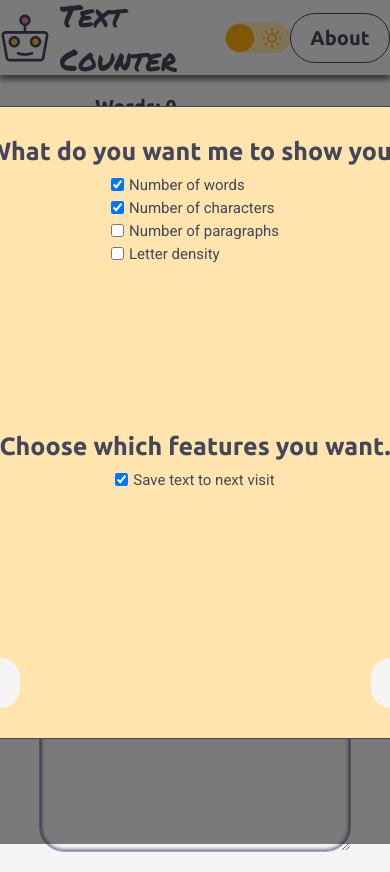
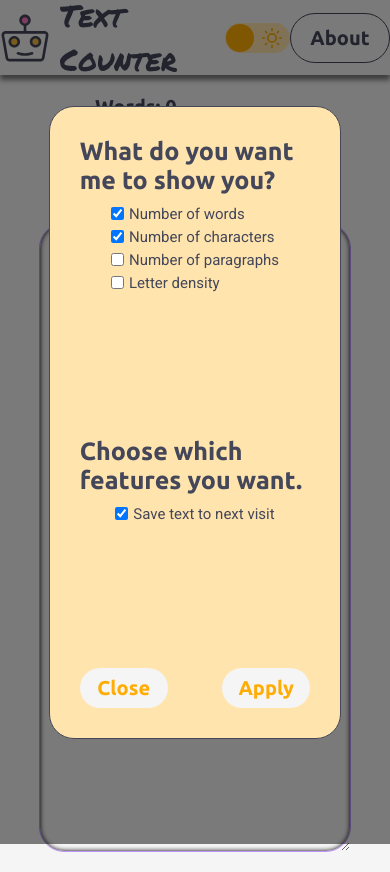
Before and after one commit to iago-mendes/old-textcounter, a React (Create React App) app: page / in a window 390 px wide. Both pictures are taken after a click on the button 271 px from the left and 180 px from the top of the page. Built offline with nearby package versions, Linux system fonts and the light colour scheme.

Commit message:
add mobile support to options modal

```diff
--- a/src/components/OptionsModal/index.tsx
+++ b/src/components/OptionsModal/index.tsx
@@ -1,4 +1,4 @@
-import React, { ChangeEvent } from 'react'
+import React, { ChangeEvent, useEffect, useState } from 'react'
 import Modal from 'react-modal'
 
 import './styles.css'
@@ -33,6 +33,56 @@ export const defaultFeatures =
     save: true
 }
 
+const desktopStyle: Modal.Styles =
+{
+    overlay:
+    {
+        backgroundColor: 'rgba(0, 0, 0, 0.5)'
+    },
+    content:
+    {
+        height: '75vh',
+        width: '75vh',
+        top: '12.5vh',
+        left: 'calc((100vw - 75vh) / 2)',
+        border: '1px solid var(--text)',
+        background: 'var(--secondary)',
+        borderRadius: '2.5rem',
+        padding: '3rem',
+
+        display: 'flex',
+        flexDirection: 'column',
+        alignItems: 'center',
+        justifyContent: 'space-between',
+        gap: 15,
+    }
+}
+
+const mobileStyle: Modal.Styles =
+{
+    overlay:
+    {
+        backgroundColor: 'rgba(0, 0, 0, 0.5)'
+    },
+    content:
+    {
+        height: '75vh',
+        width: '75vw',
+        top: '12.5vh',
+        left: 'calc((100vw - 75vw) / 2)',
+        border: '1px solid var(--text)',
+        background: 'var(--secondary)',
+        borderRadius: '2.5rem',
+        padding: '3rem',
+
+        display: 'flex',
+        flexDirection: 'column',
+        alignItems: 'center',
+        justifyContent: 'space-between',
+        gap: 15,
+    }
+}
+
 interface OptionsParams
 {
     isOpen: boolean
@@ -57,6 +107,10 @@ const Options: React.FC<OptionsParams> = ({isOpen, setIsOpen, showInfo, setShowI
         suggestions: features.suggestions,
         save: features.save
     }
+
+    const [width, setWidth] = useState(1000)
+    useEffect(() => setWidth(window.outerWidth), [])
+    window.addEventListener('resize', () => setWidth(window.outerWidth))
 
     function handleChange(e: ChangeEvent<HTMLInputElement>)
     {
@@ -90,31 +144,8 @@ const Options: React.FC<OptionsParams> = ({isOpen, setIsOpen, showInfo, setShowI
 
     return (
         <Modal
-            isOpen={isOpen}
-            style=
-            {{
-                overlay:
-                {
-                    backgroundColor: 'rgba(0, 0, 0, 0.5)'
-                },
-                content:
-                {
-                    height: '75vh',
-                    width: '75vh',
-                    top: '12.5vh',
-                    left: 'calc((100vw - 75vh) / 2)',
-                    border: '1px solid var(--text)',
-                    background: 'var(--secondary)',
-                    borderRadius: '2.5rem',
-                    padding: '3rem',
-
-                    display: 'flex',
-                    flexDirection: 'column',
-                    alignItems: 'center',
-                    justifyContent: 'space-between',
-                    gap: 15
-                }
-            }}
+            isOpen = {isOpen}
+            style = {width > 700 ? desktopStyle : mobileStyle}
             id="optionsContainer"
         >
             <div className="options">
--- a/src/components/OptionsModal/styles.css
+++ b/src/components/OptionsModal/styles.css
@@ -1,3 +1,21 @@
+#optionsContainer
+{
+    height: '75vh';
+    width: '75vh';
+    top: '12.5vh';
+    left: 'calc((100vw - 75vh) / 2)';
+    border: '1px solid var(--text)';
+    background: 'var(--secondary)';
+    border-radius: '2.5rem';
+    padding: '3rem';
+
+    display: 'flex';
+    flex-direction: 'column';
+    align-items: 'center';
+    justify-content: 'space-between';
+    gap: 15;
+}
+
 #optionsContainer .options
 {
     width: 100%;
@@ -78,3 +96,13 @@
     background-color: var(--secondary-strong);
     color: var(--primary);
 }
+
+@media (max-width: 700px)
+{
+    #optionsContainer .buttons button
+    {
+        height: 4rem;
+        width: 8.8rem;
+        font-size: 2rem;
+    }
+}
```
